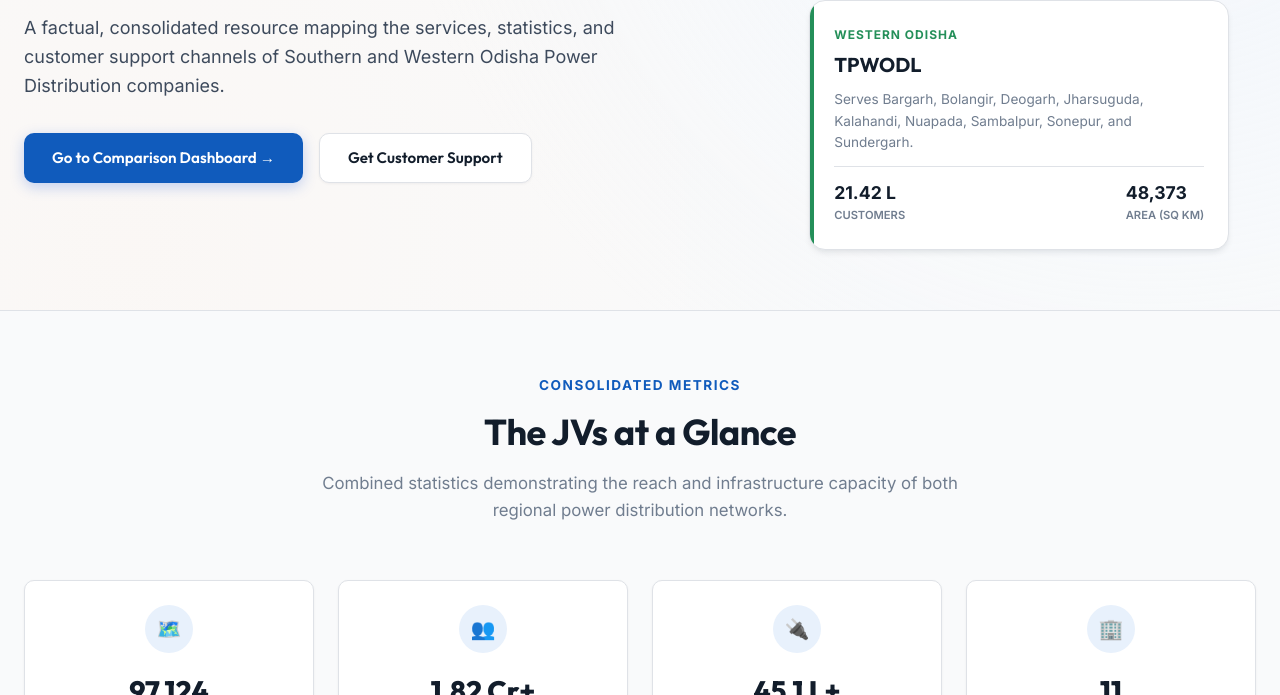
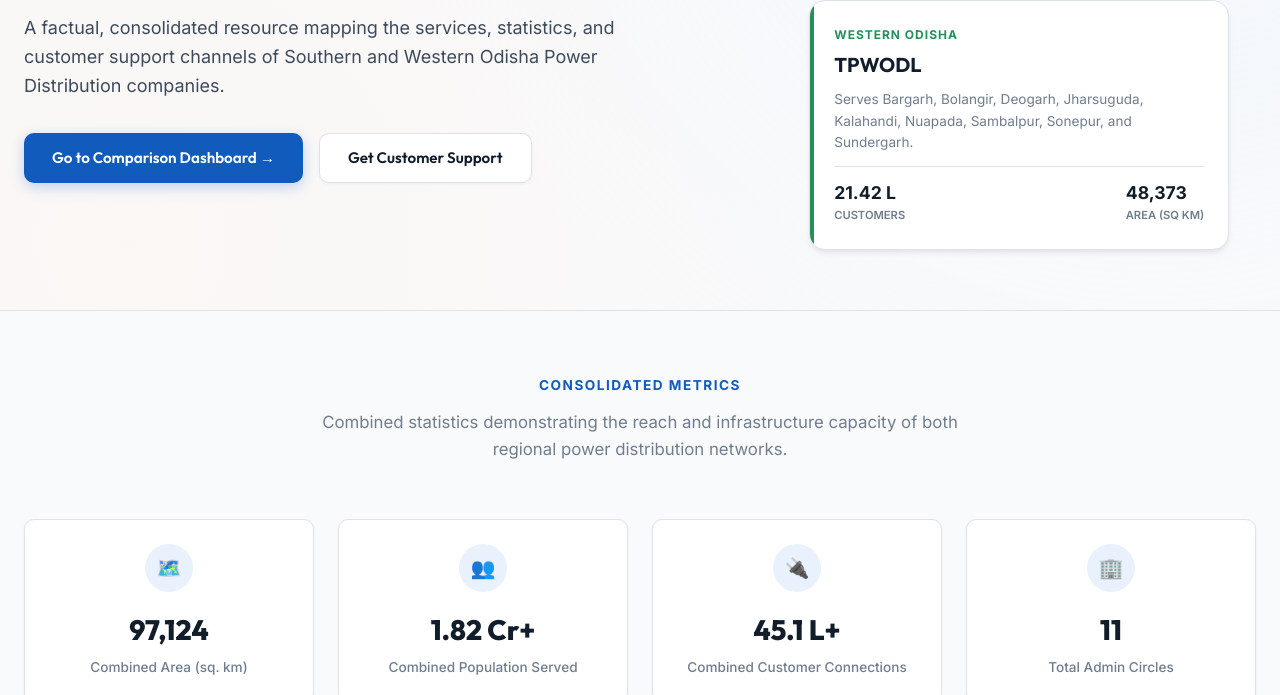
Before and after one commit to Krushna-3012/Compare-TPSODL-TPWODL, a plain HTML site: page index.html in a window 1280 px wide. Shown: the part 405-1100 px from the top of the page. Drawn offline with Linux system fonts and the light colour scheme.

Commit message:
new changes

```diff
--- a/index.html
+++ b/index.html
@@ -90,12 +90,10 @@
         </div>
     </section>
 
-    <!-- General Stats Dashboard Overview -->
     <section class="section">
         <div class="container">
             <div class="section-header">
                 <span class="section-subtitle">Consolidated Metrics</span>
-                <h2 class="section-title">The JVs at a Glance</h2>
                 <p class="section-desc">Combined statistics demonstrating the reach and infrastructure capacity of both regional power distribution networks.</p>
             </div>
 
```
